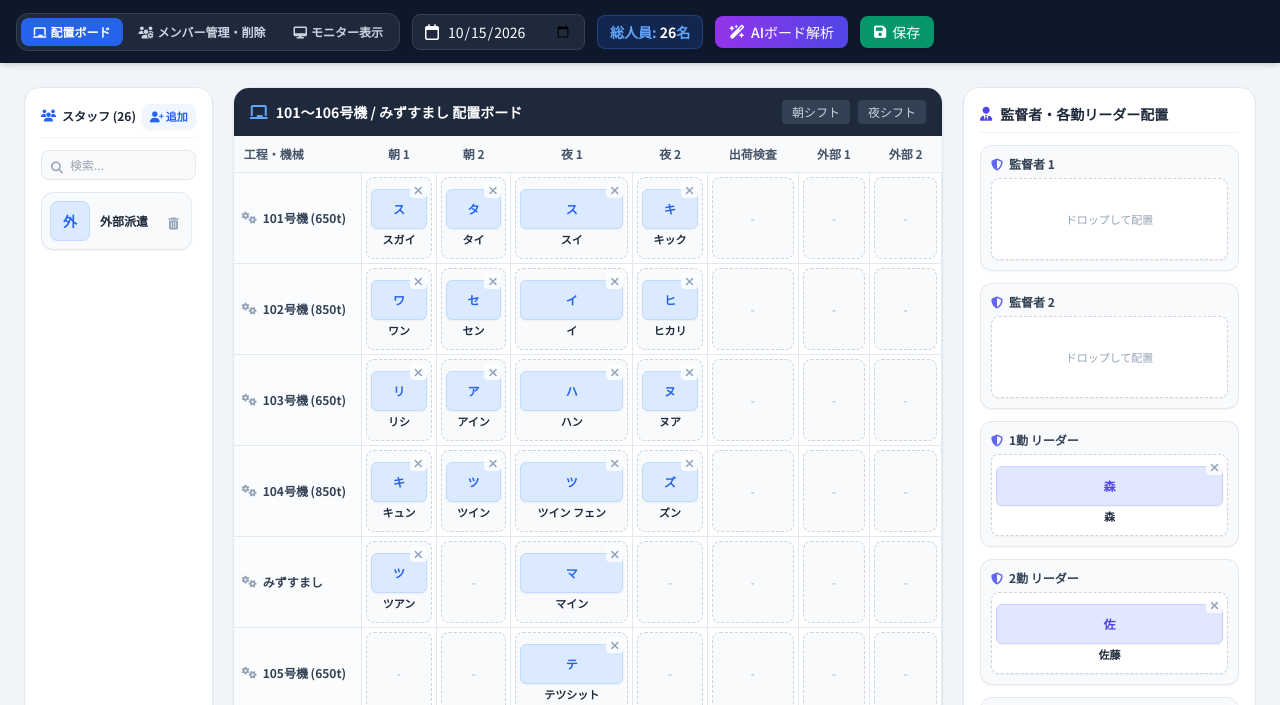
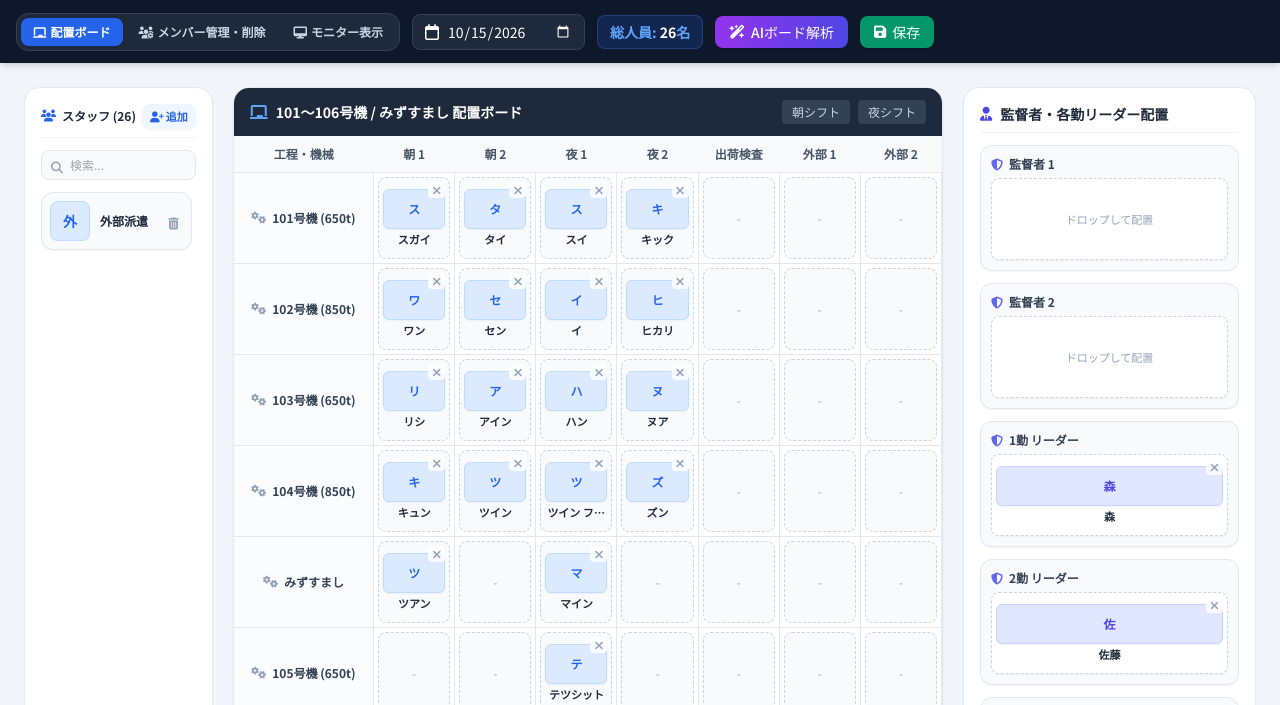
Before and after one commit to kouno301/KANRI, a plain HTML site: page index.html in a window 1280 px wide. Shown: the part 59-764 px from the top of the page. Drawn offline with nearby package versions, Linux system fonts and the light colour scheme.

Commit message:
Enhance date picker and table layout in index.html

```diff
--- a/index.html
+++ b/index.html
@@ -75,10 +75,10 @@
                     </button>
                 </div>
 
-                <!-- Date Picker -->
+                <!-- Date Picker (Calendar icon forced white) -->
                 <div class="flex items-center bg-slate-800 px-3 py-1.5 rounded-lg border border-slate-700 relative">
                     <i class="fa-regular fa-calendar text-white mr-2 pointer-events-none"></i>
-                    <input type="date" id="board-date" class="bg-transparent text-white text-sm focus:outline-none cursor-pointer" value="2026-10-15" onchange="if(currentTab==='monitor') renderMonitorView();">
+                    <input type="date" id="board-date" class="bg-transparent text-white text-sm focus:outline-none cursor-pointer [color-scheme:dark]" value="2026-10-15" onchange="if(currentTab==='monitor') renderMonitorView();">
                 </div>
 
                 <!-- Total Count Badge -->
@@ -143,10 +143,21 @@
                     </div>
 
                     <div class="overflow-x-auto flex-1">
-                        <table class="w-full text-left border-collapse" id="assignment-table">
+                        <!-- table-fixedおよびcolgroupで枠の横幅を完全均一化 -->
+                        <table class="w-full text-left border-collapse table-fixed" id="assignment-table">
+                            <colgroup>
+                                <col style="width: 140px;">
+                                <col style="width: calc((100% - 140px) / 7);">
+                                <col style="width: calc((100% - 140px) / 7);">
+                                <col style="width: calc((100% - 140px) / 7);">
+                                <col style="width: calc((100% - 140px) / 7);">
+                                <col style="width: calc((100% - 140px) / 7);">
+                                <col style="width: calc((100% - 140px) / 7);">
+                                <col style="width: calc((100% - 140px) / 7);">
+                            </colgroup>
                             <thead>
                                 <tr class="bg-slate-50 border-b border-slate-200 text-xs font-semibold text-slate-600">
-                                    <th class="p-2.5 w-32">工程・機械</th>
+                                    <th class="p-2.5 text-center">工程・機械</th>
                                     <th class="p-2.5 text-center">朝 1</th>
                                     <th class="p-2.5 text-center">朝 2</th>
                                     <th class="p-2.5 text-center">夜 1</th>
@@ -565,8 +576,8 @@
                 tr.className = 'hover:bg-slate-50/80 transition';
 
                 let html = `
-                    <td class="p-2 font-semibold text-slate-700 text-xs bg-slate-50/50 border-r border-slate-200 w-32">
-                        <div class="flex items-center space-x-1.5 truncate">
+                    <td class="p-2 font-semibold text-slate-700 text-xs bg-slate-50/50 border-r border-slate-200 text-center">
+                        <div class="flex items-center justify-center space-x-1.5 truncate">
                             <i class="fa-solid fa-gears text-slate-400"></i>
                             <span class="truncate">${row.machine}</span>
                         </div>
@@ -1091,7 +1102,11 @@
         }
 
         function saveData() {
-            alert('配置データを保存しました。');
+            const alertBox = document.createElement('div');
+            alertBox.className = 'fixed bottom-6 right-6 bg-slate-900 text-white px-5 py-3 rounded-xl shadow-2xl z-50 flex items-center space-x-2 text-xs font-bold border border-slate-700';
+            alertBox.innerHTML = '<i class="fa-solid fa-circle-check text-emerald-400 text-base"></i><span>配置データを保存しました。</span>';
+            document.body.appendChild(alertBox);
+            setTimeout(() => alertBox.remove(), 2500);
         }
     </script>
 </body>
```
